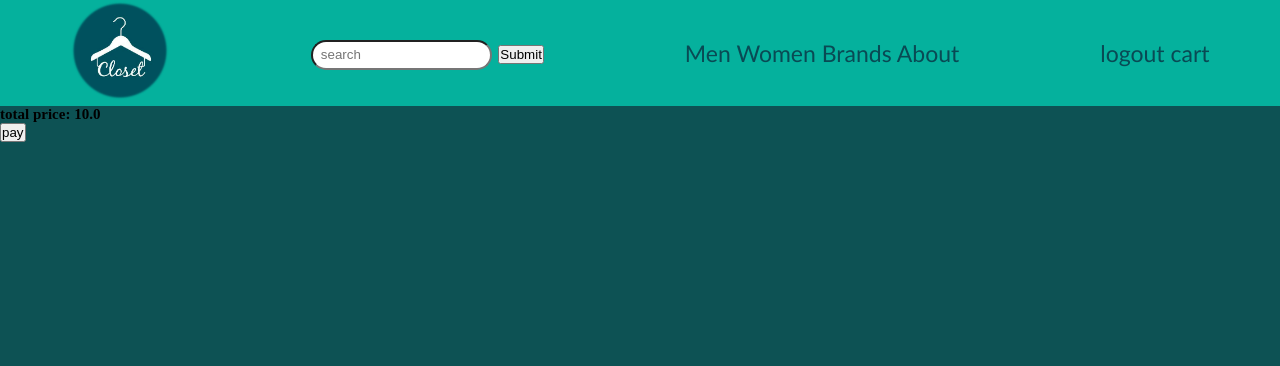
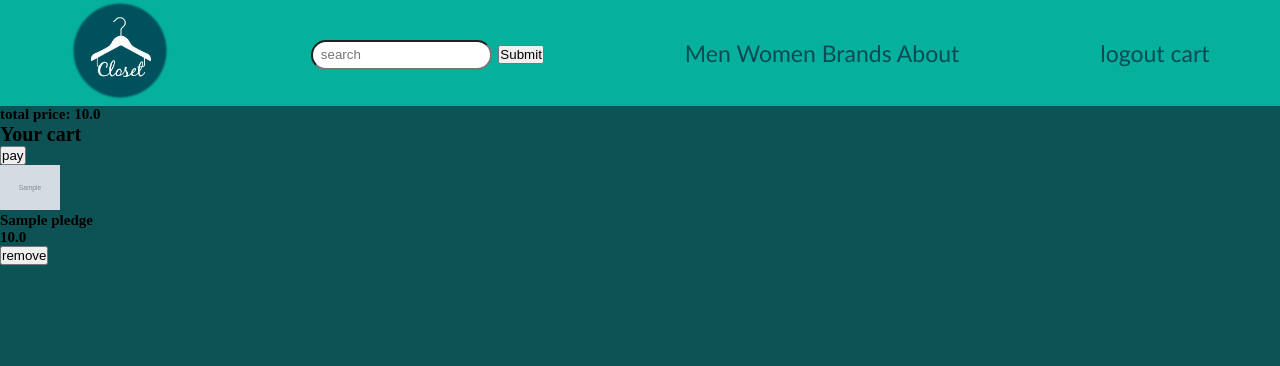
Before and after one commit to LuisJZ2004/clothestore, a Django app: page /cart/ in a window 1280 px wide. Shown: the top 366 px of the page. Run offline with Django 4.2, Linux system fonts and the light colour scheme; a user stored in the database is signed in; tables that the repository leaves empty hold one stand-in row (values such as "Sample post"); grey boxes marked "Sample" are stand-in pictures.

Commit message:
basic html for cart

```diff
--- a/clothestore/cart/templates/cart/cart.html
+++ b/clothestore/cart/templates/cart/cart.html
@@ -10,9 +10,39 @@
 <main>
     <div class="cart-header">
         <h2>total price: {{total_price}}</h2>
+        <h1> Your cart</h1>
         <a href="#">
             <button>pay</button>
         </a>
+    </div>
+
+    <div class="products">
+        {% if products %}
+            {% for product in products %}
+                <div class="product">
+                    <div class="image">
+                    <img src="{{ product.pledgecolorset.image.url }}" alt="" width="60px">
+                    </div>
+
+                    <div>
+                        <h2>{{ product.pledgecolorset.pledge.name }}</h2>
+                    </div>
+
+                    <div>
+                        <h2> {{ product.size.name }} </h2>
+                    </div>
+
+                    <div>
+                        <h2> {{ product.pledgecolorset.price }} </h2>
+                    </div>
+                    <form action="cart:cart_path" method="delete">
+                        <button>remove</button>
+                    </form>
+                </div>
+            {% endfor %}
+        {% else %}
+        <h3>your cart is empty</h3>
+        {% endif %}
     </div>
 
     {% comment %} <div class="products">
--- a/clothestore/cart/views.py
+++ b/clothestore/cart/views.py
@@ -34,7 +34,8 @@ class CartView(View):
             request=request,
             template_name="cart/cart.html",
             context={
-                'total_price': cart.total_price()
+                'total_price': cart.total_price(),
+                'products': cart.cartpledge_set.all()
             }
         )
 
```
